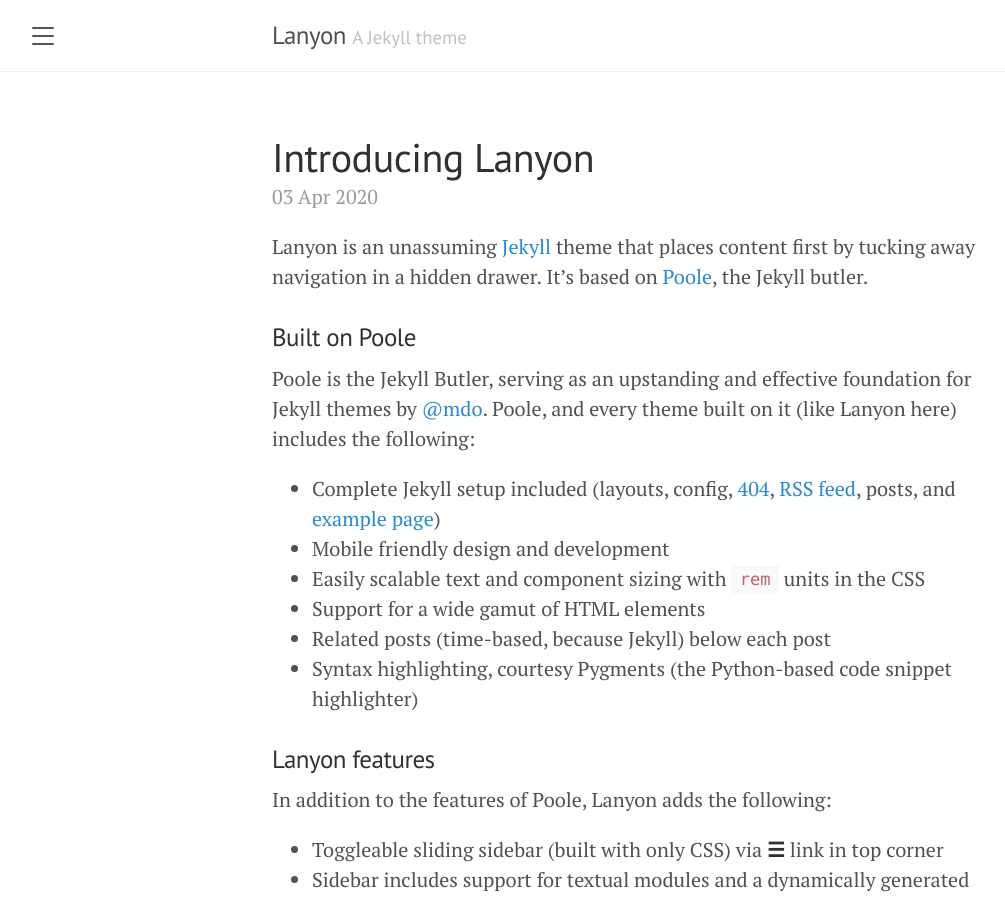
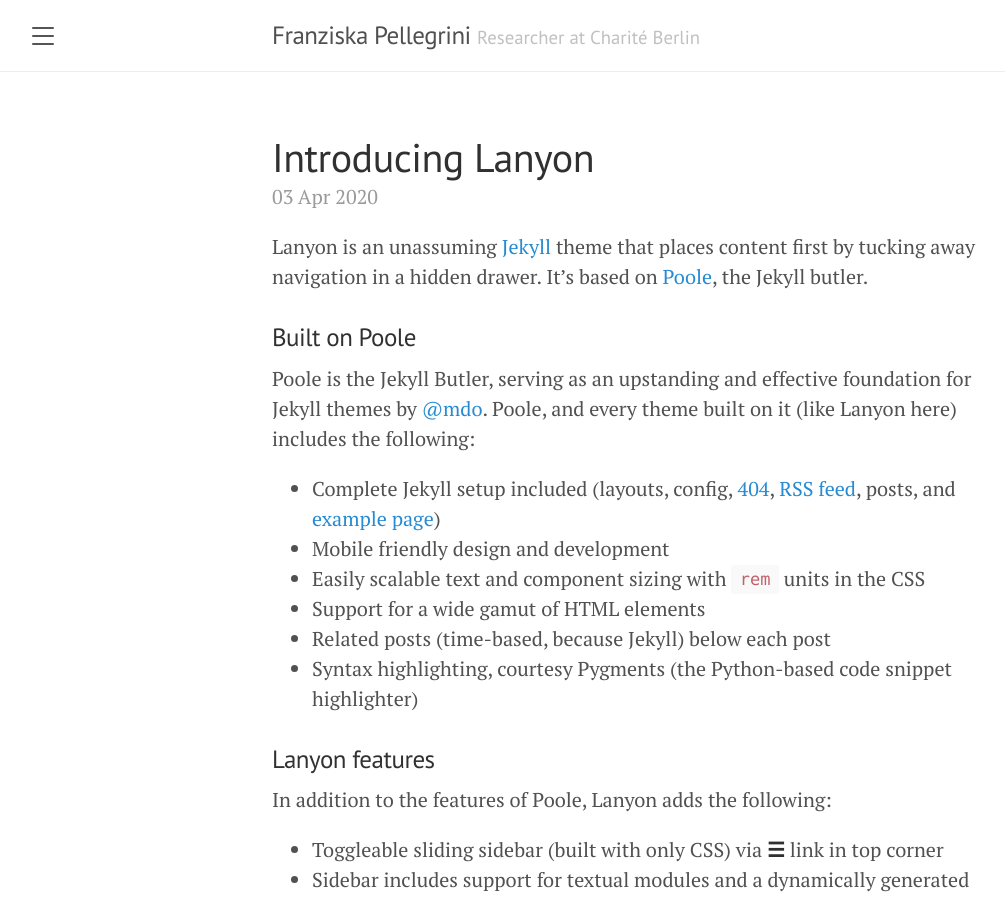
Before and after one commit to fpellegrini/fpellegrini.github.io, a Jekyll site: the page built from index.html, in a window 1280 px wide and 900 px high. Shown: the whole window, without its empty margins (8-1013 px from the left). Built offline with Jekyll 4.4.1, drawn with Linux system fonts in a browser that asks for light colours; the list of posts is cut into pages by our own code.

Commit message:
Update _config.yml

```diff
--- a/_config.yml
+++ b/_config.yml
@@ -1,7 +1,7 @@
 # Setup
-title:               Lanyon
-tagline:             'A Jekyll theme'
-description:         'A reserved <a href="https://jekyllrb.com" target="_blank">Jekyll</a> theme that places the utmost gravity on content with a hidden drawer. Made by <a href="https://twitter.com/mdo" target="_blank">@mdo</a>.'
+title:               Franziska Pellegrini
+tagline:             'Researcher at Charité Berlin'
+description:         ''
 url:                 https://fpellegrini.github.io
 baseurl:             ''
 paginate:            5
@@ -9,9 +9,9 @@ permalink:           pretty
 
 # About/contact
 author:
-  name:              Mark Otto
-  url:               https://twitter.com/mdo
-  email:             markdotto@gmail.com
+  name:              Franziska Pellegrini
+  url:               https://twitter.com/pellegrini_fp
+  email:             franziska.pellegrini@charite.de
 
 # Gems
 plugins:
```
